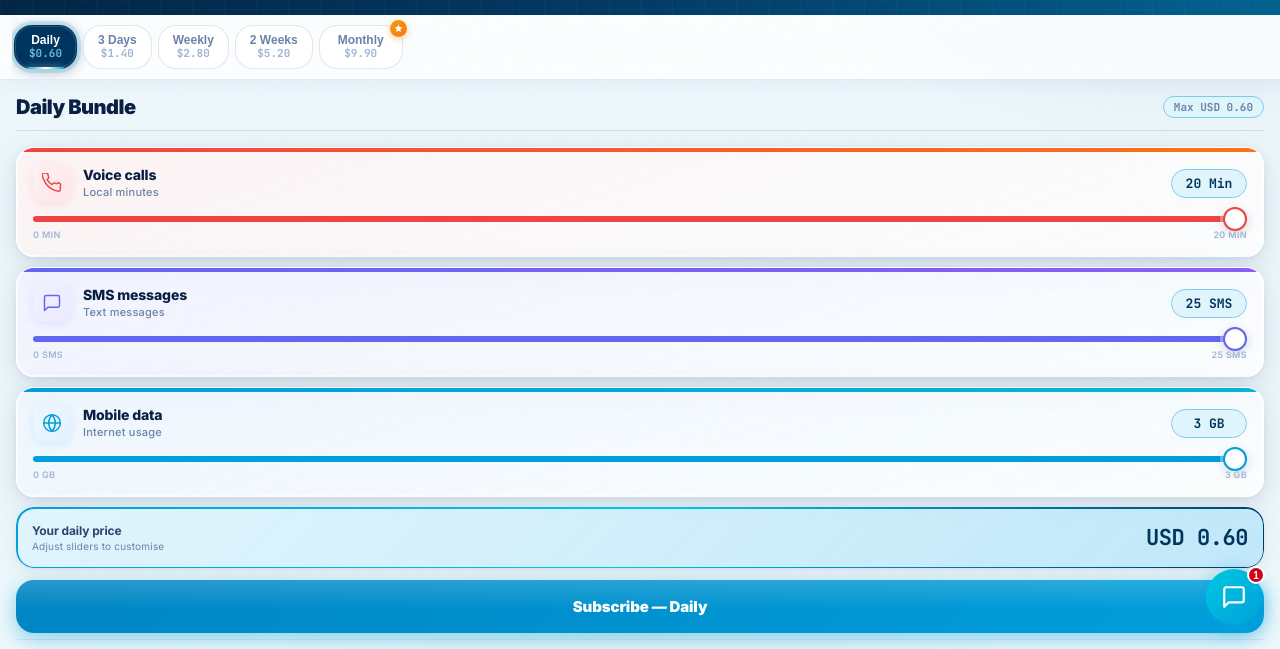
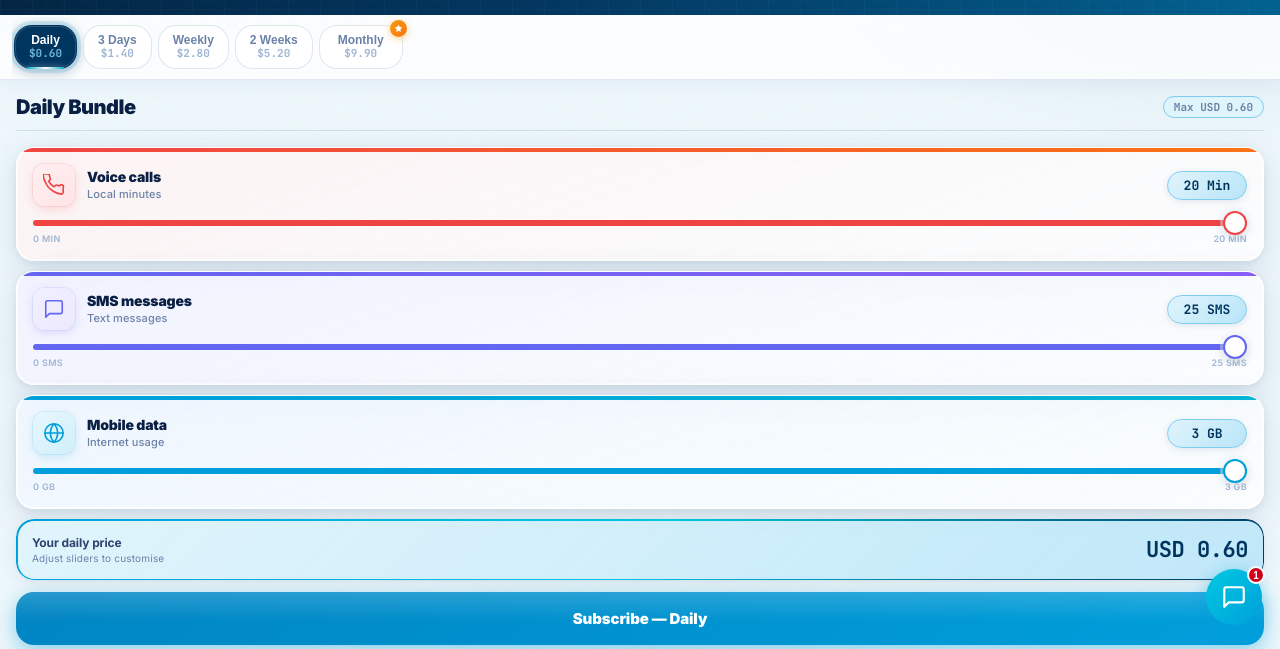
Before and after one commit to Lenkartel/Econet-v2, a website: page index.html in a window 1280 px wide. Shown: the part 151-800 px from the top of the page. Drawn offline with Linux system fonts and the light colour scheme.

Commit message:
Update index.html

```diff
--- a/index.html
+++ b/index.html
@@ -333,29 +333,41 @@
 .sc-left{display:flex;align-items:center;gap:12px}
 /* #1 #7 icon — consistent padding, inner radius = outer - padding */
 .sc-icon{
-  width:38px;height:38px;border-radius:10px;
+  width:42px;height:42px;border-radius:12px;
   display:flex;align-items:center;justify-content:center;flex-shrink:0;
-  padding:9px;
+  padding:10px;
 }
-.sc-icon svg{width:100%;height:100%}
-.voice-card .sc-icon{background:linear-gradient(135deg,#fef2f2,#ffe4e6);box-shadow:0 2px 8px rgba(239,68,68,.14);color:#ef4444}
-.sms-card   .sc-icon{background:linear-gradient(135deg,#eef2ff,#ede9fe);box-shadow:0 2px 8px rgba(99,102,241,.14);color:#6366f1}
-.data-card  .sc-icon{background:linear-gradient(135deg,#eff6ff,#e0f2fe);box-shadow:0 2px 8px rgba(0,159,219,.14);color:#009FDB}
-/* #3 currentColor SVG */
-.sc-icon svg{stroke:currentColor}
+.sc-icon svg{width:100%;height:100%;stroke:currentColor;stroke-width:1.75;fill:none;stroke-linecap:round;stroke-linejoin:round}
+.voice-card .sc-icon{
+  background:linear-gradient(135deg,#fff0f0,#ffe4e6);
+  box-shadow:0 3px 10px rgba(239,68,68,.18),0 0 0 1px rgba(239,68,68,.1);
+  color:#ef4444;
+}
+.sms-card .sc-icon{
+  background:linear-gradient(135deg,#f0efff,#ede9fe);
+  box-shadow:0 3px 10px rgba(99,102,241,.18),0 0 0 1px rgba(99,102,241,.1);
+  color:#6366f1;
+}
+.data-card .sc-icon{
+  background:linear-gradient(135deg,#e8f7fd,#d0effa);
+  box-shadow:0 3px 10px rgba(0,159,219,.18),0 0 0 1px rgba(0,159,219,.1);
+  color:#009FDB;
+}
 /* #5 type scale */
-.sc-name{font-size:14px;font-weight:800;color:var(--ink);letter-spacing:-.15px;line-height:1.2}
-.sc-hint{font-size:11px;color:var(--ink-soft);font-weight:500;margin-top:1px;letter-spacing:.02em}
+.sc-name{font-size:14px;font-weight:900;color:var(--ink);letter-spacing:-.2px;line-height:1.2}
+.sc-hint{font-size:11px;color:var(--ink-soft);font-weight:500;margin-top:2px;letter-spacing:.01em}
 .sc-val{
-  font-family:var(--mono);font-size:13px;font-weight:700;
-  color:var(--navy);background:var(--sky);
-  border:1px solid var(--sky-deep);
-  padding:5px 12px;border-radius:999px;
-  white-space:nowrap;min-width:76px;text-align:center;
+  font-family:var(--mono);font-size:13px;font-weight:800;
+  color:var(--navy);
+  background:linear-gradient(135deg,var(--sky),var(--sky-mid));
+  border:1.5px solid var(--sky-deep);
+  padding:5px 14px;border-radius:999px;
+  white-space:nowrap;min-width:80px;text-align:center;
   font-feature-settings:"tnum","ss01";
-  transition:transform .14s cubic-bezier(.34,1.56,.64,1);
+  box-shadow:0 2px 6px rgba(0,53,95,.1);
+  transition:transform .14s cubic-bezier(.34,1.56,.64,1),box-shadow .14s;
 }
-.sc-val.bump{transform:scale(1.1)}
+.sc-val.bump{transform:scale(1.1);box-shadow:0 4px 12px rgba(0,53,95,.18)}
 
 /* ─── RANGE SLIDER ───────────────────────────── */
 input[type=range]{
@@ -1234,18 +1246,38 @@
       c.onclick=()=>{inputEl.value=s;send()};suggEl.appendChild(c);
     });
   }
-  function toggle(){
-    open=!open;panel.classList.toggle('open',open);badge.classList.remove('show');
-    if(open&&msgsEl.children.length===0){
+  function openChat(){
+    open=true;panel.classList.add('open');badge.classList.remove('show');
+    if(msgsEl.children.length===0){
       setTimeout(()=>{
         const t=showTyping();
         setTimeout(()=>{t.remove();addBubble('Hello! 👋 Mhoro! I am the EcoCash Assistant. How can I help you with your bundle today?','bot');renderSuggestions(SUGGESTIONS)},800);
       },200);
     }
-    if(open)setTimeout(()=>inputEl.focus(),300);
+    setTimeout(()=>inputEl.focus(),300);
+  }
+  function closeChat(){
+    open=false;panel.classList.remove('open');
+  }
+  function toggle(e){
+    if(e) e.stopPropagation();
+    if(open) closeChat(); else openChat();
   }
   fab.onclick=toggle;
-  document.getElementById('ecClose').onclick=toggle;
+  document.getElementById('ecClose').onclick=(e)=>{e.stopPropagation();closeChat()};
+
+  // Click anywhere outside panel + fab closes chat
+  document.addEventListener('click',(e)=>{
+    if(!open) return;
+    if(panel.contains(e.target)||fab.contains(e.target)) return;
+    closeChat();
+  },{passive:true});
+
+  // Scroll in body also closes chat
+  const bodyEl=document.getElementById('bodyScroll');
+  if(bodyEl){
+    bodyEl.addEventListener('scroll',()=>{if(open)closeChat()},{passive:true});
+  }
 
   async function send(){
     const txt=inputEl.value.trim();if(!txt)return;
```
